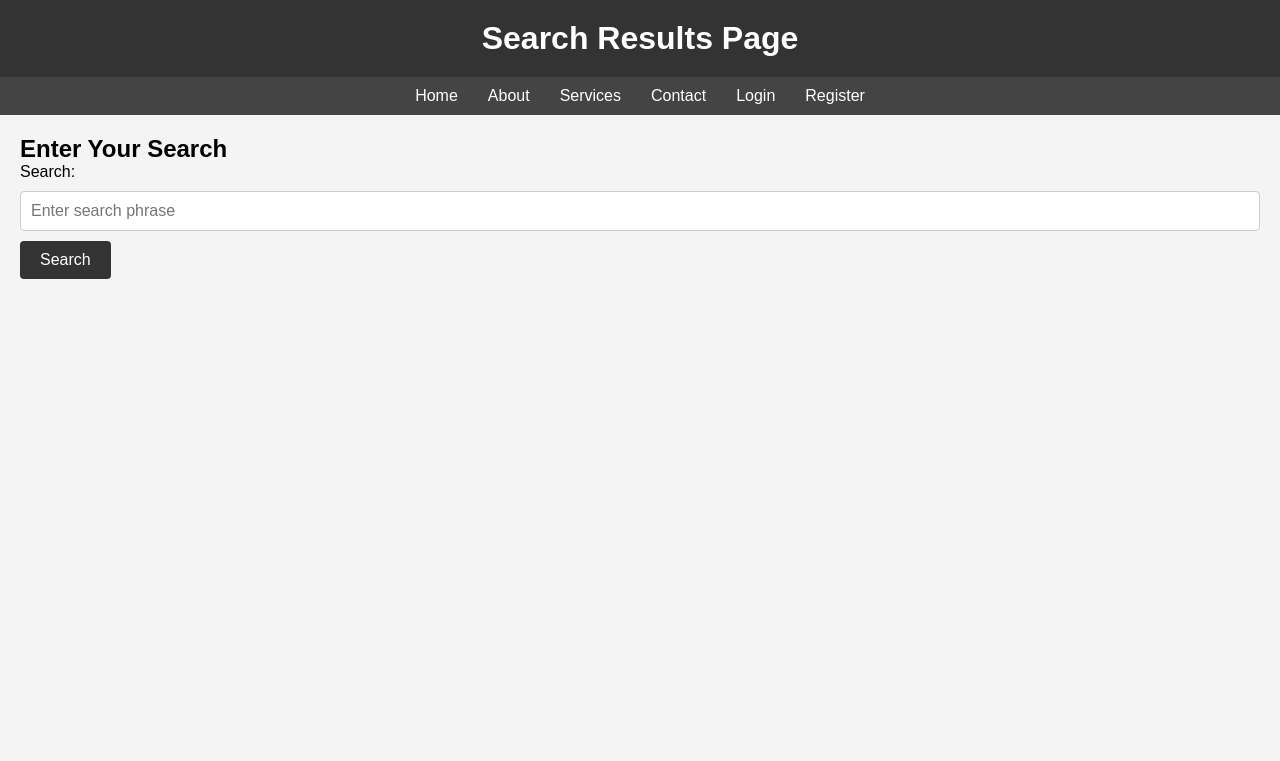
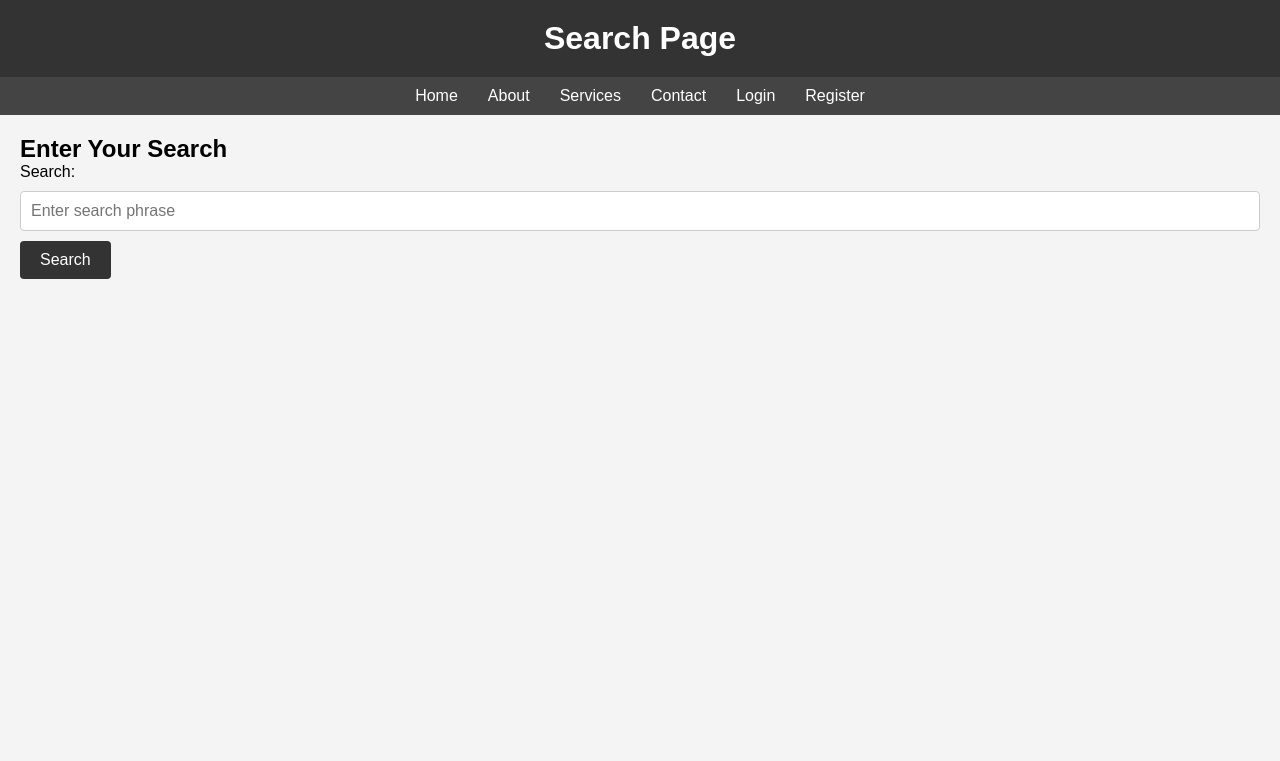
Before and after one commit to bmackenty/24-25-Introduction-to-Programming, a PHP site: page /search.php in a window 1280 px wide. Shown: the top 761 px of the page. Run offline with PHP 8.4, Linux system fonts and the light colour scheme.

Commit message:
Update search.php

```diff
--- a/search.php
+++ b/search.php
@@ -3,12 +3,12 @@
 <head>
     <meta charset="UTF-8">
     <meta name="viewport" content="width=device-width, initial-scale=1.0">
-    <title>Search Results Page</title>
+    <title>Search Page</title>
     <link rel="stylesheet" href="style.css">
 </head>
 <body>
     <header>
-        <h1>Search Results Page</h1>
+        <h1>Search Page</h1>
     </header>
 
     <?php
```
